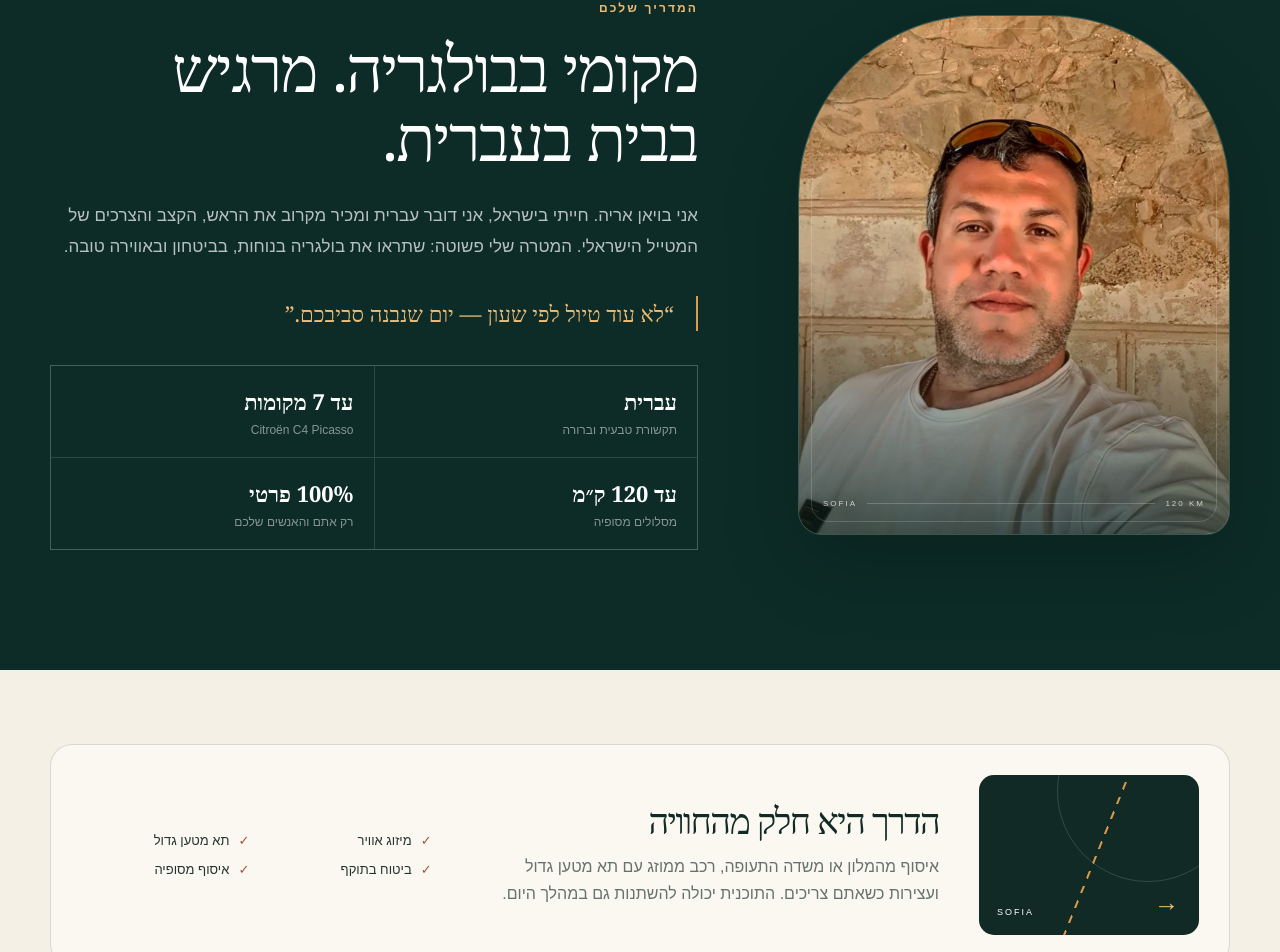
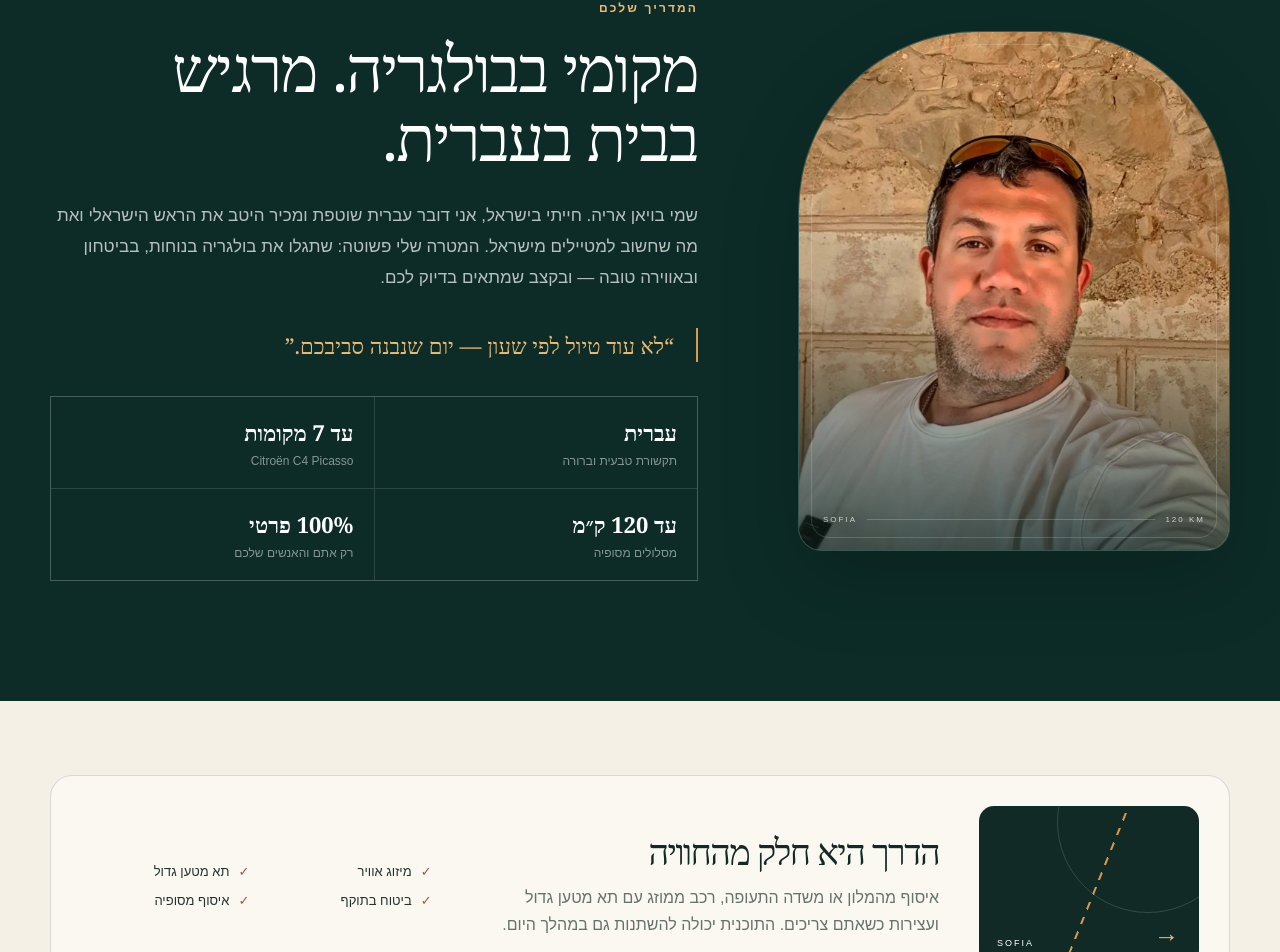
Before and after one commit to Deyan2505/Travel-Ben, a Next.js app: page / in a window 1280 px wide. Shown: the part 2918-3870 px from the top of the page. Built offline with nearby package versions, Linux system fonts and the light colour scheme; no server answers.

Commit message:
Refine Hebrew guide introduction

```diff
--- a/app/page.tsx
+++ b/app/page.tsx
@@ -90,7 +90,7 @@ const content = {
     aboutKicker: "המדריך שלכם",
     aboutTitle: "מקומי בבולגריה. מרגיש בבית בעברית.",
     aboutText:
-      "אני בויאן אריה. חייתי בישראל, אני דובר עברית ומכיר מקרוב את הראש, הקצב והצרכים של המטייל הישראלי. המטרה שלי פשוטה: שתראו את בולגריה בנוחות, בביטחון ובאווירה טובה.",
+      "שמי בויאן אריה. חייתי בישראל, אני דובר עברית שוטפת ומכיר היטב את הראש הישראלי ואת מה שחשוב למטיילים מישראל. המטרה שלי פשוטה: שתגלו את בולגריה בנוחות, בביטחון ובאווירה טובה — ובקצב שמתאים בדיוק לכם.",
     guidePhotoAlt: "בויאן אריה, המדריך שלכם בבולגריה",
     aboutQuote: "לא עוד טיול לפי שעון — יום שנבנה סביבכם.",
     facts: [
```
